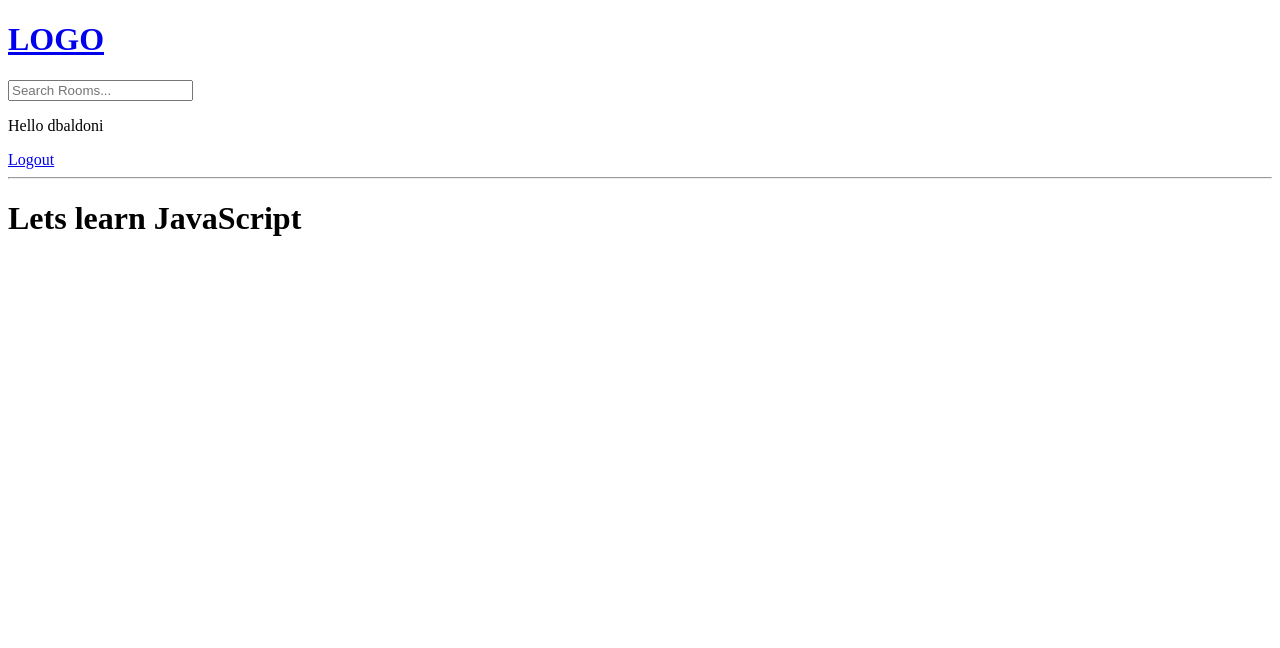
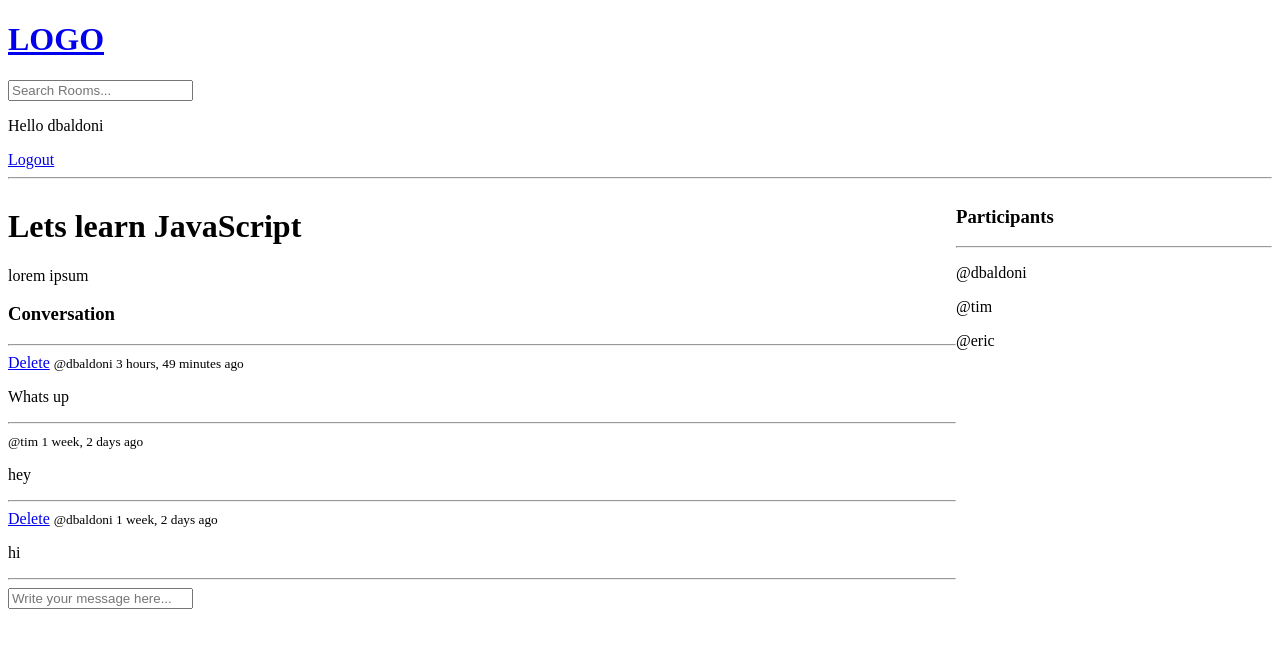
Before and after one commit to dbaldoni1/Django-Tutorial-ITSC-3155, a Django app: page /room/1/ in a window 1280 px wide. Shown: the top 648 px of the page. Run offline with Django 5.2, Linux system fonts and the light colour scheme; a user stored in the database is signed in; data comes from the database, SQL or seed files in the repository; both versions use the stored data as it was after the commit.

Commit message:
Chat Room Messages CRUD

```diff
--- a/tutorial/base/models.py
+++ b/tutorial/base/models.py
@@ -17,7 +17,7 @@ class Room(models.Model):
     topic = models.ForeignKey(Topic, on_delete=models.SET_NULL, null=True)
     name = models.CharField(max_length=200)
     description = models.TextField(null=True, blank=True)
-    #perticipants =
+    participants = models.ManyToManyField(User, related_name='participants', blank=True)
     updated = models.DateTimeField(auto_now=True)
     created = models.DateTimeField(auto_now_add=True)
 
--- a/tutorial/base/templates/base/room.html
+++ b/tutorial/base/templates/base/room.html
@@ -1,6 +1,64 @@
 {% extends 'main.html' %}
 
 {% block content %}
-<h1>{{room.name}}</h1>
+
+<style>
+    .room-container{
+        display: grid;
+        grid-template-columns: 3fr 1fr;
+    }
+</style>
+
+<div class="room-container">
+
+    <div>
+
+
+        <h1>{{room.name}}</h1>
+
+        <p>{{room.description}}</p>
+
+
+        <div class="comment-wrapper">
+            <h3>Conversation</h3>
+            <hr>
+
+            {% for message in room_messages %}
+            <div>
+                {% if request.user == message.user %}
+                <a href="{% url 'delete-message'  message.id %}">Delete</a>
+                {% endif %}
+                <small>@{{message.user}} {{message.created|timesince}} ago</small>
+                <p>{{message.body}}</p>
+                <hr>
+            </div>
+            {% endfor %}
+        </div>
+
+        {% if request.user.is_authenticated %}
+        <div class="comment.form">
+            <form method="POST" action="">
+                {% csrf_token %}
+                <input type="text" name="body" placeholder="Write your message here..."/>
+            </form>
+        </div>
+        {% endif %}
+
+
+    </div>
+
+    <div>
+        <h3>Participants</h3>
+        <hr>
+
+        {% for user in participants %}
+        <div>
+            <p>@{{user.username}}</p>
+        </div>
+        {% endfor %}
+    </div>
+
+
+</div>
 
 {% endblock %}
--- a/tutorial/base/urls.py
+++ b/tutorial/base/urls.py
@@ -12,5 +12,6 @@ urlpatterns = [
     path('create-room/', views.createRoom, name="create-room"),
     path('update-room/<str:pk>/', views.updateRoom, name="update-room"),
     path('delete-room/<str:pk>/', views.deleteRoom, name="delete-room"),
+    path('delete-message/<str:pk>/', views.deleteMessage, name="delete-message"),
 
 ]
--- a/tutorial/base/views.py
+++ b/tutorial/base/views.py
@@ -6,7 +6,7 @@ from django.db.models import Q
 from django.contrib.auth.models import User
 from django.contrib.auth import authenticate, login, logout
 from django.contrib.auth.forms import UserCreationForm
-from .models import Room, Topic
+from .models import Room, Topic, Message
 from .forms import RoomForm
 
 
@@ -83,7 +83,19 @@ def home(request):
 
 def room(request, pk):
     room = Room.objects.get(id=pk)
-    context={'room': room}
+    room_messages = room.message_set.all().order_by('-created')
+    participants = room.participants.all()
+
+    if request.method == "POST":
+        message = Message.objects.create(
+            user=request.user,
+            room=room,
+            body=request.POST.get('body')
+        )
+        room.participants.add(request.user)
+        return redirect('room', pk=room.id)
+
+    context={'room': room, 'room_messages': room_messages, 'participants': participants}
     return render(request, 'base/room.html', context)
 
 @login_required(login_url='login')
@@ -126,3 +138,14 @@ def deleteRoom(request, pk):
         room.delete()
         return redirect('home')
     return render(request, 'base/delete.html', {'obj':room})
+
+def deleteMessage(request, pk):
+    message = Message.objects.get(id=pk)
+
+    if request.user != message.user:
+            return HttpResponse('You are note allowed here!!')
+
+    if request.method == 'POST':
+        message.delete()
+        return redirect('home')
+    return render(request, 'base/delete.html', {'obj':message})
```
Also changed, not shown: tutorial/base/migrations/0003_alter_room_options_room_perticipants.py (added), tutorial/base/migrations/0004_rename_perticipants_room_participants.py (added), tutorial/db.sqlite3.
